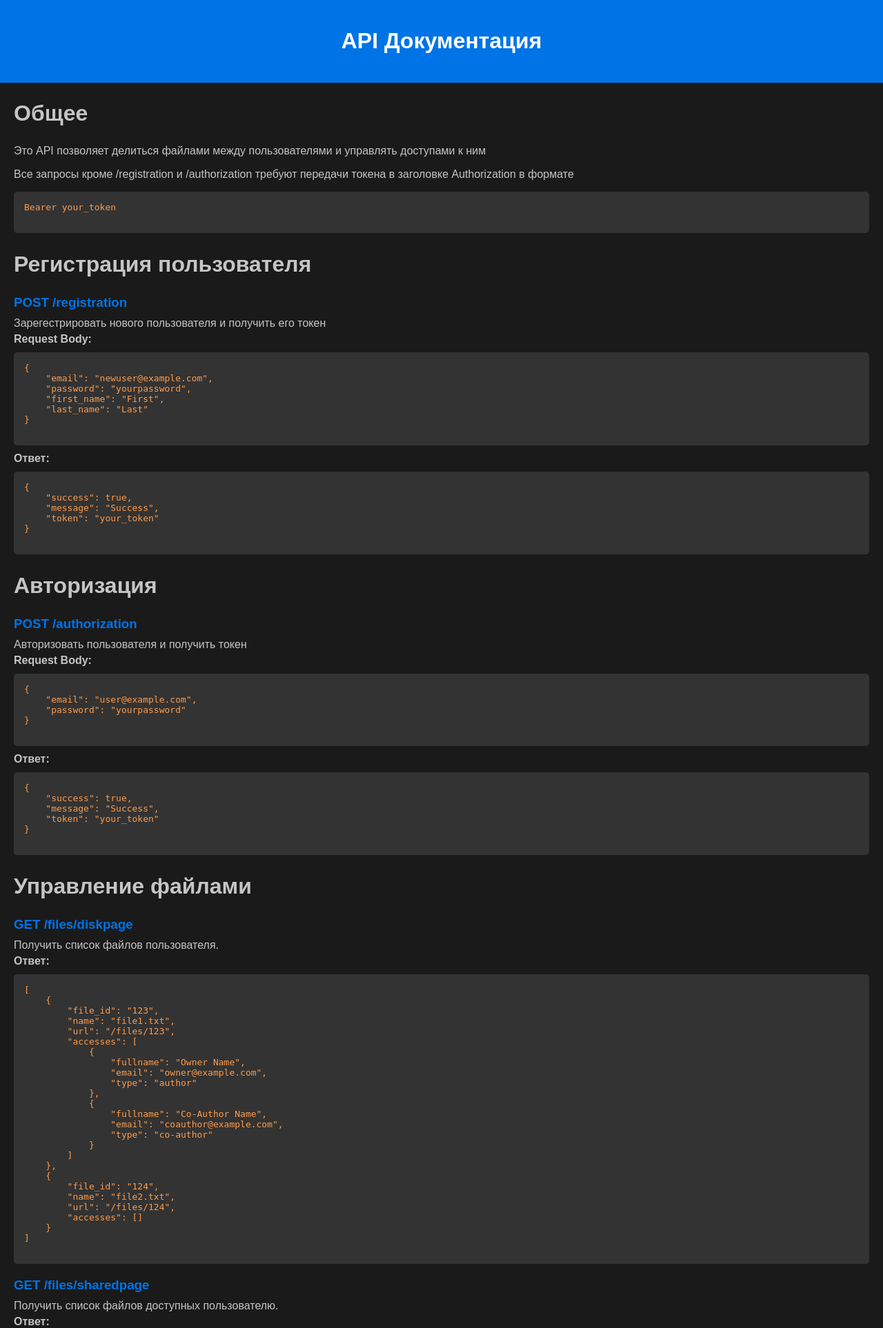
After one commit to 72PikaChu72/WorldSkillsApi, a Python web app: template templates/documentation.html in a window 1280 px wide. The commit adds this page. Shown: the top 1926 px of the page at 69% size. Run offline with Jinja, Linux system fonts and the light colour scheme; the template is opened without the code that fills it, so the values that code supplies are empty.

Commit message:
documentation pre release

```diff
--- a/main.py
+++ b/main.py
@@ -25,6 +25,11 @@ app.static("/static/", "./static/")
 @app.get('/')
 async def inventoryPage(request):
     template = env.get_template('index.html')
+    return response.html(template.render())
+
+@app.get('/documentation')
+async def documentationPage(request):
+    template = env.get_template('documentation.html')
     return response.html(template.render())
 
 @app.get("/registration")
--- /dev/null
+++ b/static/css/documentation.css
@@ -0,0 +1,44 @@
+body {
+    font-family: Arial, sans-serif;
+    background-color: #1a1a1a;
+    color: #c5c5c5;
+    margin: 0;
+    padding: 0;
+}
+header {
+    background-color: #0073e6;
+    color: white;
+    padding: 20px;
+    text-align: center;
+}
+h1, h2 {
+    font-size: 2rem;
+}
+section {
+    margin: 20px;
+}
+pre {
+    background-color: #333;
+    color: rgb(255, 156, 75);
+    padding: 15px;
+    border-radius: 5px;
+    overflow-x: auto;
+}
+code {
+    background-color: #333333;
+    padding: 0.2em 0.4em;
+    border-radius: 3px;
+}
+.endpoint {
+    margin-bottom: 20px;
+}
+.endpoint h3 {
+    margin: 10px 0;
+    color: #0073e6;
+}
+.endpoint p {
+    margin: 5px 0;
+}
+.endpoint pre {
+    margin: 10px 0;
+}
--- /dev/null
+++ b/templates/documentation.html
@@ -0,0 +1,197 @@
+<!DOCTYPE html>
+<html lang="en">
+<head>
+    <meta charset="UTF-8">
+    <meta name="viewport" content="width=device-width, initial-scale=1.0">
+    <title>API Документация</title>
+    <link rel="stylesheet" href="/static/css/documentation.css">
+</head>
+<body>
+
+<header>
+    <h1>API Документация</h1>
+</header>
+
+<section>
+    <h2>Общее</h2>
+    <p>Это API позволяет делиться файлами между пользователями и управлять доступами к ним</p>
+    <p>Все запросы кроме /registration и /authorization требуют передачи токена в заголовке Authorization в формате</p>
+    <pre>
+Bearer your_token
+    </pre>
+</section>
+
+<section>
+    <h2>Регистрация пользователя</h2>
+    <div class="endpoint">
+        <h3>POST /registration</h3>
+        <p>Зарегестрировать нового пользователя и получить его токен</p>
+        <p><strong>Request Body:</strong></p>
+        <pre>
+{
+    "email": "newuser@example.com",
+    "password": "yourpassword",
+    "first_name": "First",
+    "last_name": "Last"
+}
+        </pre>
+        <p><strong>Ответ:</strong></p>
+        <pre>
+{
+    "success": true,
+    "message": "Success",
+    "token": "your_token"
+}
+        </pre>
+    </div>
+
+    <h2>Авторизация</h2>
+    <div class="endpoint">
+        <h3>POST /authorization</h3>
+        <p>Авторизовать пользователя и получить токен</p>
+        <p><strong>Request Body:</strong></p>
+        <pre>
+{
+    "email": "user@example.com",
+    "password": "yourpassword"
+}
+        </pre>
+        <p><strong>Ответ:</strong></p>
+        <pre>
+{
+    "success": true,
+    "message": "Success",
+    "token": "your_token"
+}
+        </pre>
+    </div>
+
+</section>
+
+<section>
+    <h2>Управление файлами</h2>
+    <div class="endpoint">
+        <h3>GET /files/diskpage</h3>
+        <p>Получить список файлов пользователя.</p>
+        <p><strong>Ответ:</strong></p>
+        <pre>
+[
+    {
+        "file_id": "123",
+        "name": "file1.txt",
+        "url": "/files/123",
+        "accesses": [
+            {
+                "fullname": "Owner Name",
+                "email": "owner@example.com",
+                "type": "author"
+            },
+            {
+                "fullname": "Co-Author Name",
+                "email": "coauthor@example.com",
+                "type": "co-author"
+            }
+        ]
+    },
+    {
+        "file_id": "124",
+        "name": "file2.txt",
+        "url": "/files/124",
+        "accesses": []
+    }
+]
+        </pre>
+    </div>
+    <div class="endpoint">
+        <h3>GET /files/sharedpage</h3>
+        <p>Получить список файлов доступных пользователю.</p>
+        <p><strong>Ответ:</strong></p>
+        <pre>
+[
+    {
+        "file_id": "125",
+        "name": "shared_file.txt",
+        "url": "/files/125"
+    }
+]
+        </pre>
+    </div>
+    <div class="endpoint">
+        <h3>POST /files</h3>
+        <p>Upload a new file.</p>
+        <p><strong>Request:</strong> Загруженный файл в <code>multipart/form-data</code>.</p>
+        <p><strong>Ответ:</strong></p>
+        <pre>
+{
+    "success": true,
+    "message": "Success",
+    "name": "file_name.txt",
+    "url": "/files/123",
+    "file_id": 123
+}
+        </pre>
+    </div>
+    <div class="endpoint">
+        <h3>DELETE /files/{fileid}</h3>
+        <p>Удалить файл по id.</p>
+        <p><strong>Ответ:</strong></p>
+        <pre>
+{
+    "success": true,
+    "message": "Deleted"
+}
+        </pre>
+    </div>
+</section>
+
+<section>
+    <h2>Доступ к файлам</h2>
+    <div class="endpoint">
+        <h3>POST /files/{fileid}/accesses</h3>
+        <p>Выдать доступ к файлу пользователю используя его email.</p>
+        <p><strong>Request Body:</strong></p>
+        <pre>
+{
+    "email": "coauthor@example.com"
+}
+        </pre>
+        <p><strong>Ответ:</strong></p>
+        <pre>
+[
+    {
+        "fullname": "Owner Name",
+        "email": "owner@example.com",
+        "type": "author"
+    },
+    {
+        "fullname": "Co-Author Name",
+        "email": "coauthor@example.com",
+        "type": "co-author"
+    }
+]
+        </pre>
+    </div>
+    <div class="endpoint">
+        <h3>DELETE /files/{fileid}/accesses</h3>
+        <p>Забрать доступ к файлу пользователя используя его email.</p>
+        <p><strong>Request Body:</strong></p>
+        <pre>
+{
+    "email": "coauthor@example.com"
+}
+        </pre>
+        <p><strong>Ответ:</strong></p>
+        <pre>
+[
+    {
+        "fullname": "Owner Name",
+        "email": "owner@example.com",
+        "type": "author"
+    }
+]
+        </pre>
+    </div>
+</section>
+
+</body>
+</html>
--- a/templates/index.html
+++ b/templates/index.html
@@ -14,6 +14,7 @@
     <a href="/files/sharedpage"><button><p>files/shared</p></button></a>
     <a href="/files/upload"><button><p>Загрузить файл</p></button></a>
     <a href="/files/accesses/grant"><button><p>Выдача доступа к файлу</p></button></a>
+    <a href="/documentation"><button><p>Документация</p></button></a>
 </body>
 <script src="/static/js/index.js"></script>
 </html>
```
